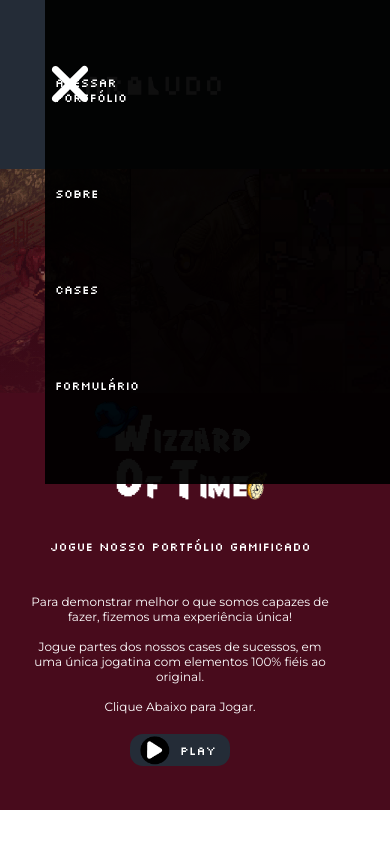
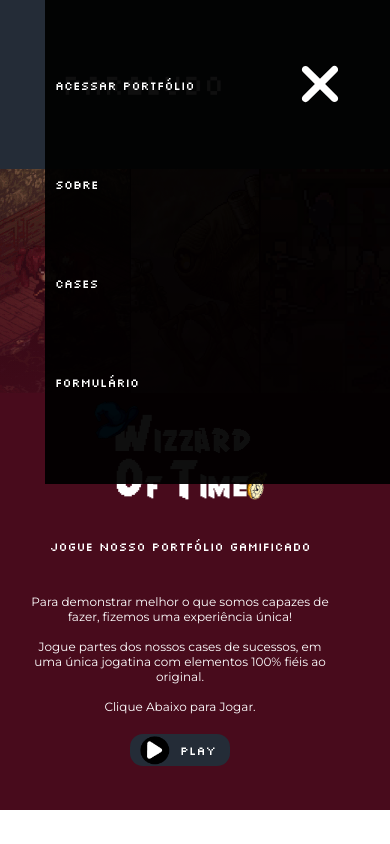
Before and after one commit to Markinsz/Paraludo, a website: page index.html in a window 390 px wide. Shown: the top 844 px of the page. Drawn offline with Linux system fonts and the light colour scheme.

Commit message:
bugs concertados

```diff
--- a/style.css
+++ b/style.css
@@ -79,7 +79,7 @@ header button {
     background-color: unset;
     border: none;
 
-    width: 25%;
+    width: auto;
 
     cursor: pointer;
     transition: content 500ms ease;
@@ -563,6 +563,11 @@ footer .container-grid {
         display: none;
     }
 
+    header button {
+        position: absolute;
+        margin-left: 900px;
+    }
+
     header button img {
         display: none;
     }
@@ -619,7 +624,7 @@ footer .container-grid {
     }
 
     #options {
-        margin-left: 425px;
+        margin-left: 500px;
     }
 
 }
@@ -640,6 +645,7 @@ footer .container-grid {
 
     header button {
         width: auto;
+        margin-left: 800;
     }
 
     #options {
@@ -778,13 +784,17 @@ footer .container-grid {
     }
 }
 
-@media screen and (max-width: 750px) {
+@media screen and (max-width: 950px) {
     header {
         width: 100%;
     }
 
     header svg:last-child {
         width: 150%;
+    }
+
+    header button {
+        margin-left: 650;
     }
 
     #Logo {
@@ -794,7 +804,12 @@ footer .container-grid {
     #options {
         margin-left: 0;
         margin-top: 300px;
+        padding-left: 100;
 
+        width: 100%;
+    }
+
+    #options a {
         width: 100%;
     }
 
@@ -857,9 +872,21 @@ footer .container-grid {
     }
 }
 
-@media screen and (max-width: 550px) {
-    #Banner {
-        height: 80%;
+@media screen and (max-width: 800px) {
+    header button {
+        margin-left: 550;
+    }
+}
+
+@media screen and (max-width: 700px) {
+    header button {
+        margin-left: 500;
+    }
+}
+
+@media screen and (max-width: 650px) {
+    header button {
+        margin-left: 450;
     }
 }
 
@@ -888,6 +915,24 @@ footer .container-grid {
     }
 }
 
+@media screen and (max-width: 600px) {
+    header button {
+        margin-left: 400;
+    }
+}
+
+@media screen and (max-width: 550px) {
+    #Banner {
+        height: 80%;
+    }
+}
+
+@media screen and (max-width: 500px) {
+    header button {
+        margin-left: 325;
+    }
+}
+
 @media screen and (max-width: 450px) {
     .container-grid {
         max-width: 300px;
@@ -899,6 +944,10 @@ footer .container-grid {
 
     header svg:last-child {
         width: 50px;
+    }
+
+    header button {
+        margin-left: 250;
     }
 
     #Banner span {
```
